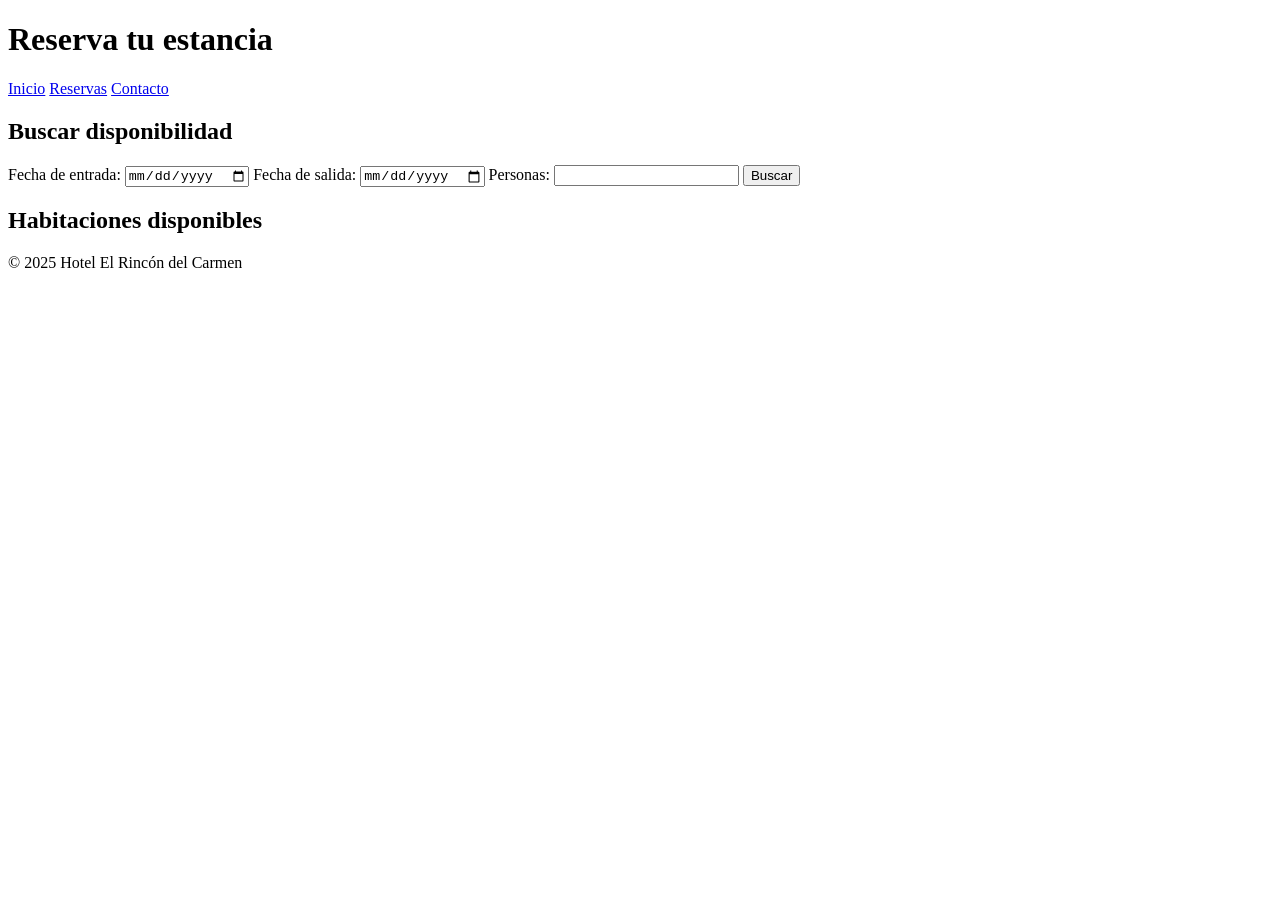
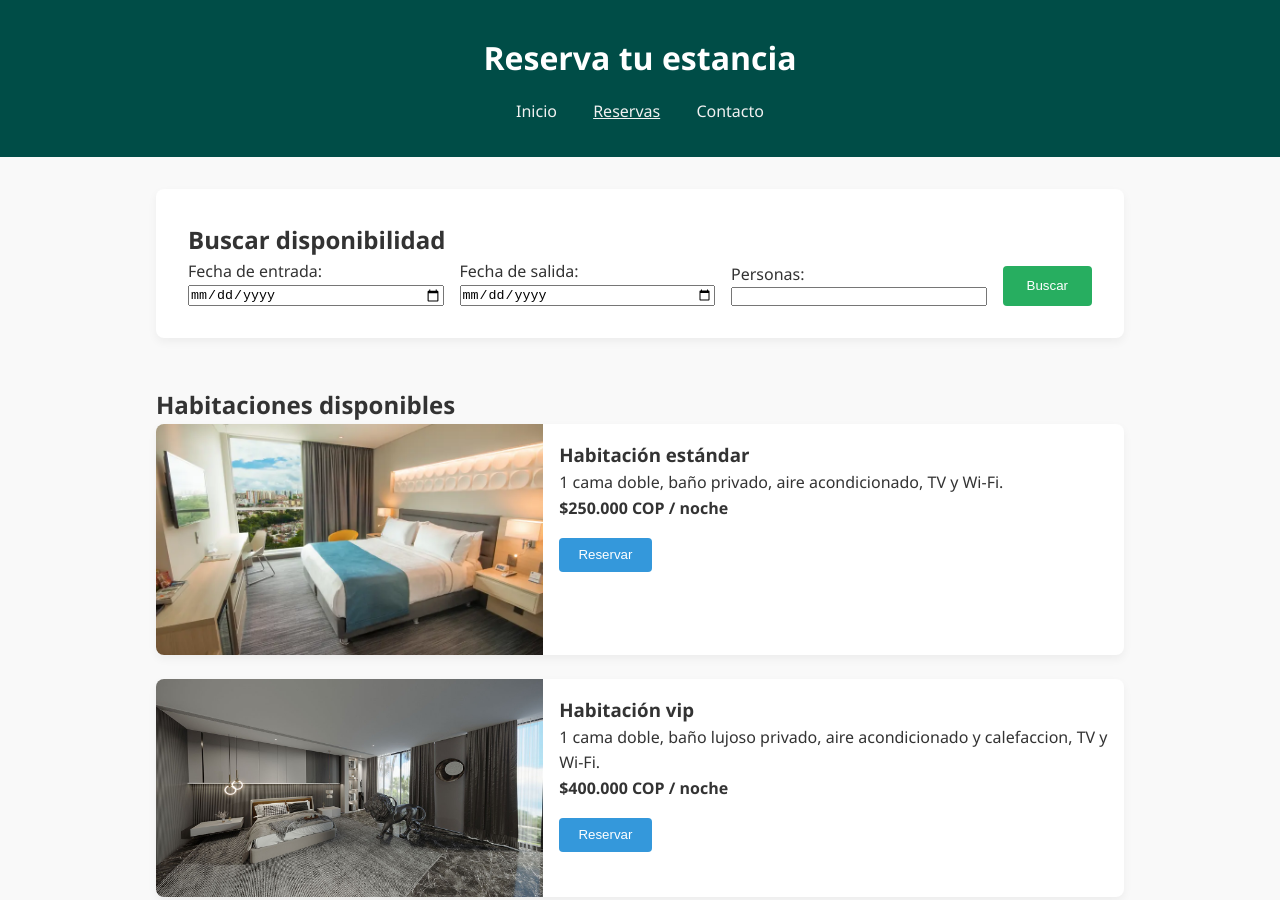
Before and after one commit to Sergio2204A/Proyecto_JavaScript_AbrilSergio, a plain HTML site: page reservas.html in a window 1280 px wide. Shown: the top 900 px of the page. Before the commit the page ends 800 px from the top, so only its background shows below. Drawn offline with Linux system fonts and the light colour scheme.

Commit message:
style: :zap: se agrego el estilo a reservas
y se le puso las imagenes

```diff
--- /dev/null
+++ b/css/reservas.css
@@ -0,0 +1,132 @@
+/* Reset básico */
+* {
+    margin: 0;
+    padding: 0;
+    box-sizing: border-box;
+  }
+
+  body {
+    font-family: 'Segoe UI', sans-serif;
+    background-color: #f9f9f9;
+    color: #333;
+    line-height: 1.6;
+  }
+
+  /* Header */
+  .main-header {
+    background-color: #004d47;
+    color: white;
+    padding: 2rem 1rem;
+    text-align: center;
+  }
+
+  .nav-links {
+    margin-top: 1rem;
+  }
+
+  .nav-links a {
+    color: #f1f1f1;
+    margin: 0 1rem;
+    text-decoration: none;
+    font-weight: 500;
+  }
+
+  .nav-links a.active,
+  .nav-links a:hover {
+    text-decoration: underline;
+  }
+
+  /* Contenedor principal */
+  .container {
+    max-width: 1000px;
+    margin: 2rem auto;
+    padding: 0 1rem;
+  }
+
+  /* Búsqueda */
+  .busqueda {
+    background-color: #ffffff;
+    padding: 2rem;
+    border-radius: 8px;
+    box-shadow: 0 4px 10px rgba(0,0,0,0.05);
+    margin-bottom: 2rem;
+  }
+
+  .busqueda-form {
+    display: flex;
+    flex-wrap: wrap;
+    gap: 1rem;
+    align-items: flex-end;
+  }
+
+  .form-group {
+    display: flex;
+    flex-direction: column;
+    flex: 1;
+    min-width: 180px;
+  }
+
+  .btn-buscar {
+    background-color: #27ae60;
+    color: white;
+    border: none;
+    padding: 0.8rem 1.5rem;
+    border-radius: 4px;
+    cursor: pointer;
+    transition: background-color 0.3s;
+  }
+
+  .btn-buscar:hover {
+    background-color: #219150;
+  }
+
+  /* Habitaciones */
+  .habitaciones {
+    padding: 1rem 0;
+  }
+
+  .habitacion-card {
+    display: flex;
+    background-color: white;
+    border-radius: 8px;
+    overflow: hidden;
+    box-shadow: 0 4px 10px rgba(0,0,0,0.05);
+    margin-bottom: 1.5rem;
+  }
+
+  .habitacion-card img {
+    width: 40%;
+    object-fit: cover;
+  }
+
+  .habitacion-card .info {
+    padding: 1rem;
+    flex: 1;
+  }
+
+  .btn-reservar {
+    margin-top: 1rem;
+    background-color: #3498db;
+    color: white;
+    border: none;
+    padding: 0.6rem 1.2rem;
+    border-radius: 4px;
+    cursor: pointer;
+  }
+
+  .btn-reservar:hover {
+    background-color: #2b80b9;
+  }
+
+  /* Footer */
+  .footer {
+    text-align: center;
+    padding: 2rem;
+    background-color: #ecf0f1;
+    color: #555;
+    font-size: 0.9rem;
+  }
+    .footer a {
+        color: #3498db;
+        text-decoration: none;
+    }
--- a/reservas.html
+++ b/reservas.html
@@ -3,50 +3,76 @@
 <head>
   <meta charset="UTF-8" />
   <meta name="viewport" content="width=device-width, initial-scale=1.0"/>
-  <title>Reservas - Hotel El Rincón del Carmen</title>
-  <link rel="stylesheet" href="assets/css/styles.css" />
+  <title>Reservas - Hotel El Rincon Del Carmen</title>
+  <link rel="stylesheet" href="css/reservas.css" />
 </head>
 <body>
 
-  <header>
+  <header class="main-header">
     <h1>Reserva tu estancia</h1>
-    <nav>
+    <nav class="nav-links">
       <a href="index.html">Inicio</a>
-      <a href="reservas.html">Reservas</a>
+      <a href="reservas.html" class="active">Reservas</a>
       <a href="contacto.html">Contacto</a>
     </nav>
   </header>
 
-  <main>
-    <section>
+  <main class="container">
+    <section class="busqueda">
       <h2>Buscar disponibilidad</h2>
-      <form id="search-form">
-        <label>
-          Fecha de entrada:
-          <input type="date" id="fecha-entrada" required />
-        </label>
-        <label>
-          Fecha de salida:
-          <input type="date" id="fecha-salida" required />
-        </label>
-        <label>
-          Personas:
-          <input type="number" id="personas" min="1" required />
-        </label>
-        <button type="submit">Buscar</button>
+      <form class="busqueda-form">
+        <div class="form-group">
+          <label for="entrada">Fecha de entrada:</label>
+          <input type="date" id="entrada" name="entrada" required>
+        </div>
+        <div class="form-group">
+          <label for="salida">Fecha de salida:</label>
+          <input type="date" id="salida" name="salida" required>
+        </div>
+        <div class="form-group">
+          <label for="personas">Personas:</label>
+          <input type="number" id="personas" name="personas" min="1" max="10" required>
+        </div>
+        <button type="submit" class="btn-buscar">Buscar</button>
       </form>
     </section>
 
-    <section>
+    <section class="habitaciones">
       <h2>Habitaciones disponibles</h2>
-      <div id="resultados"></div>
+      <!-- Aquí se mostrarán las habitaciones según la búsqueda -->
+      <div class="habitacion-card">
+        <img src="images/habitacion2.webp" alt="Habitación estándar">
+        <div class="info">
+          <h3>Habitación estándar</h3>
+          <p>1 cama doble, baño privado, aire acondicionado, TV y Wi-Fi.</p>
+          <p><strong>$250.000 COP / noche</strong></p>
+          <button class="btn-reservar">Reservar</button>
+        </div>
+      </div>
+      <div class="habitacion-card">
+        <img src="images/habitacion3.jpg" alt="Habitación estándar">
+        <div class="info">
+          <h3>Habitación vip</h3>
+          <p>1 cama doble, baño lujoso privado, aire acondicionado y calefaccion, TV y Wi-Fi.</p>
+          <p><strong>$400.000 COP / noche</strong></p>
+          <button class="btn-reservar">Reservar</button>
+        </div>
+      </div>
+      <div class="habitacion-card">
+        <img src="images/habitacion4.jpg" alt="Habitación estándar">
+        <div class="info">
+          <h3>Habitación vip max</h3>
+          <p>1 cama doble, baño privado y jacuzzi, aire acondicionado y calefaccion con servicio a la habitacion del Restaurante, TV y Wi-Fi.</p>
+          <p><strong>$700.000 COP / noche</strong></p>
+          <button class="btn-reservar">Reservar</button>
+        </div>
+      </div>
     </section>
   </main>
 
-  <footer>
-    <p>&copy; 2025 Hotel El Rincón del Carmen</p>
+  <footer class="footer">
+    <p>&copy; 2025 Hotel El Rincon Del Carmen</p>
   </footer>
 
-  <script type="module" src="assets/js/reservas.js"></script>
 </body>
 </html>
```
Also changed, not shown: app.js (added, +27 -0 lines), css/style.css (+69 -0 lines), index.html (+24 -9 lines), images/habitacion1.webp (added), images/habitacion2.webp (added), images/habitacion3.jpg (added), images/habitacion4.jpg (added).
